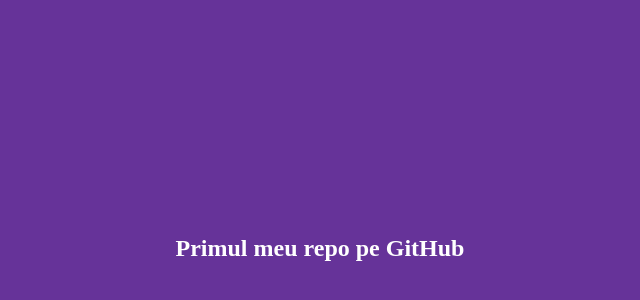
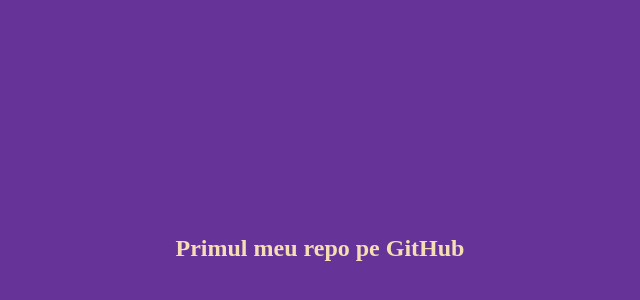
Before and after one commit to Grytale/demo-git-github, a plain HTML site: page index.html in a window 1280 px wide. Shown: the part 160-460 px from the top of the page, without its empty margins (320-960 px from the left). Drawn offline with Linux system fonts and the light colour scheme.

Commit message:
update h2 color

```diff
--- a/index.css
+++ b/index.css
@@ -6,3 +6,7 @@
     height: 100vh;
     color: white;
 }
+
+h2 {
+    color: wheat;
+}
```
